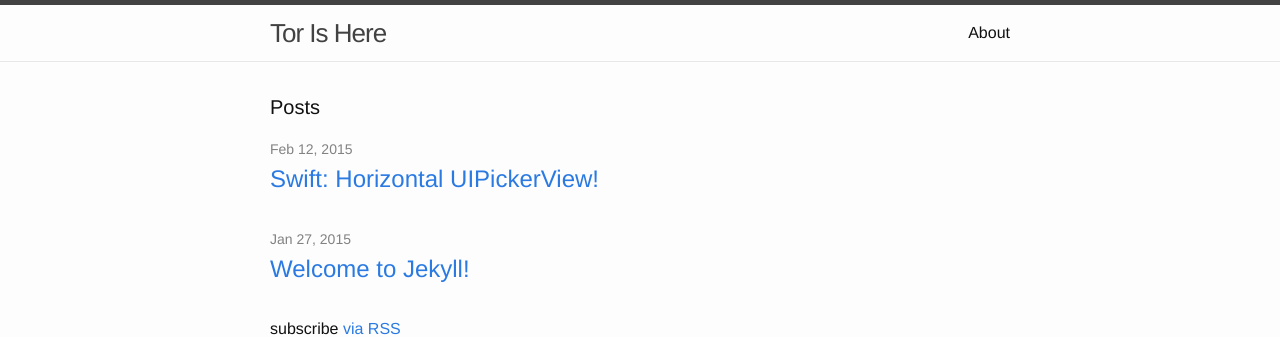
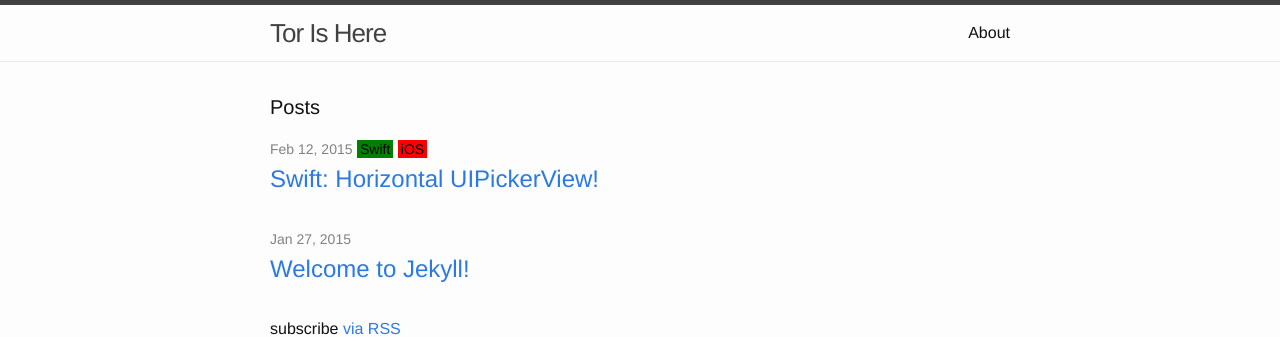
Before and after one commit to TorIsHere/TorIsHere.github.io, a Jekyll site: the page built from blog.html, in a window 1280 px wide. Shown: the top 337 px of the page. Built offline with Jekyll 4.4.1, drawn with Linux system fonts in a browser that asks for light colours.

Commit message:
Fix another typo

```diff
--- a/blog.html
+++ b/blog.html
@@ -11,9 +11,9 @@ layout: default
       <li>
         <span class="post-meta">{{ post.date | date: "%b %-d, %Y" }}</span>
           {% for tag in post.tags%}
-            {% if tags == "iOS" %}
+            {% if tag == 'iOS' %}
               <span class="post-meta-tag" style="background-color:red"> {{tag}}</span>
-            {% elsif tags == "Swift" %}
+            {% elsif tag == 'Swift' %}
               <span class="post-meta-tag" style="background-color:green"> {{tag}}</span>
             {% endif %}
           {% endfor %}
```
